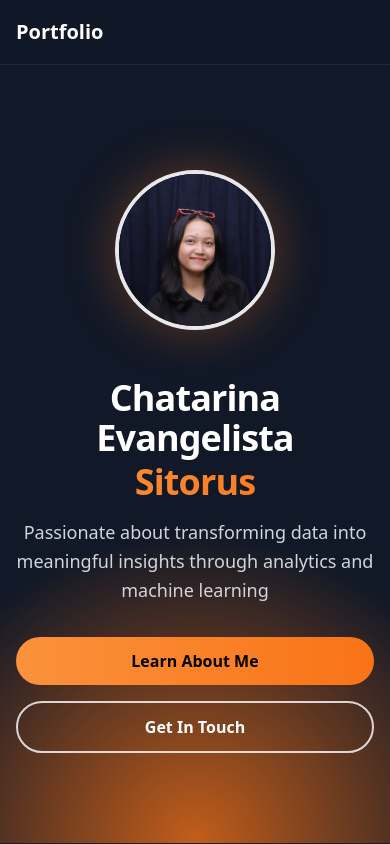
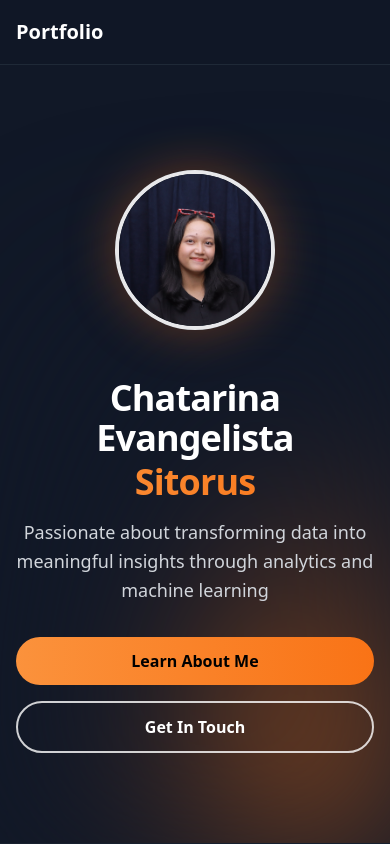
Before and after one commit to Chatarinaeva/portfolio-chatarinaeva, a React (Vite) app: page / in a window 390 px wide. Shown: the top 844 px of the page. Built offline with nearby package versions, Linux system fonts and the light colour scheme.

Commit message:
Update App.tsx

```diff
--- a/src/App.tsx
+++ b/src/App.tsx
@@ -52,7 +52,7 @@ function App() {
 
       {/* Hero Section */}
       <section className="h-auto min-h-screen pt-20 sm:pt-16 flex items-center px-4 sm:px-6 lg:px-16 bg-gray-900 relative overflow-hidden border-b border-gray-800/50">
-        <div className="absolute right-0 bottom-0 top-auto translate-y-0 md:top-1/2 md:-translate-y-1/2 w-full h-[70%] md:w-[90%] md:h-[140%] bg-[radial-gradient(circle_at_bottom,_var(--tw-gradient-stops))] md:bg-[radial-gradient(circle_at_right,_var(--tw-gradient-stops))] from-orange-500/85 via-gray-900/95 to-transparent opacity-90 pointer-events-none" />
+        <div className="absolute right-0 bottom-0 top-auto translate-y-0 w-full h-[70%] md:absolute md:right-0 md:top-1/2 md:-translate-y-1/2 md:w-[90%] md:h-[140%] bg-[radial-gradient(ellipse_at_bottom_right,_var(--tw-gradient-stops))] md:bg-[radial-gradient(circle_at_right,_var(--tw-gradient-stops))] from-orange-500/85 via-gray-900/95 to-transparent opacity-90 blur-[80px] md:blur-none pointer-events-none" />
         <div className="max-w-6xl mx-auto flex flex-col md:flex-row items-center md:items-center gap-12 w-full md:pl-12 relative z-10">
           <div className="flex-shrink-0">
             <div className="w-40 h-40 sm:w-48 sm:h-48 md:w-72 md:h-72 rounded-full overflow-hidden shadow-[0_0_50px_rgba(249,115,22,0.35)] border-4 border-white/90 mx-auto md:mx-0">
```
